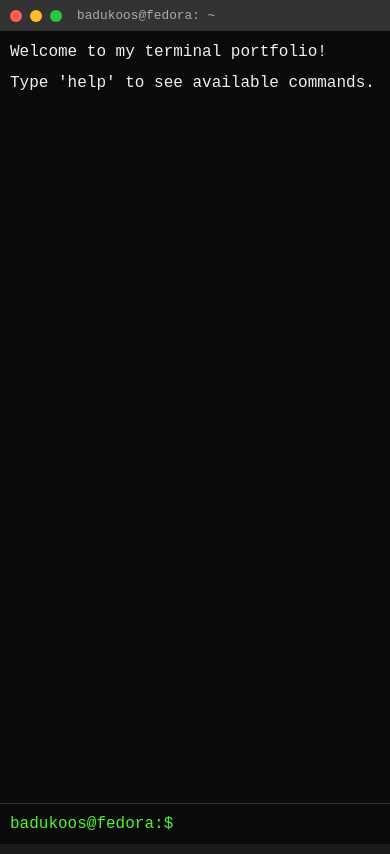
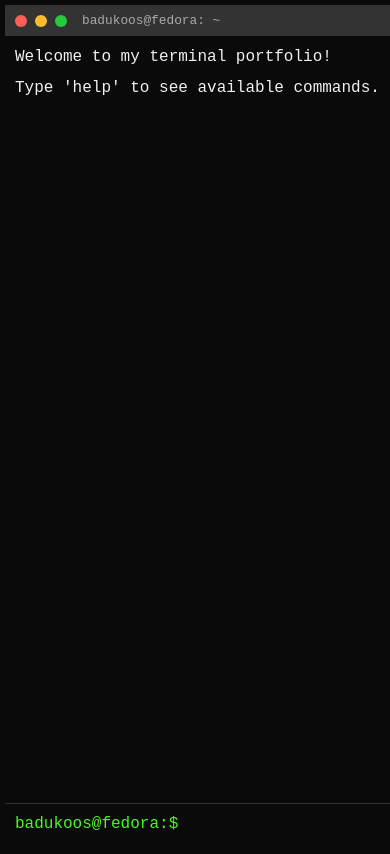
Before and after one commit to badukoos/badukoos.github.io, a plain HTML site: page index.html in a window 390 px wide. Drawn offline with Linux system fonts and the light colour scheme.

Commit message:
update styles

```diff
--- a/styles.css
+++ b/styles.css
@@ -14,33 +14,26 @@
     --history-color: #aaaaaa;
 }
 
-html, body {
-    height: 100%;
-    margin: 0;
-    padding: 0;
-    overflow: hidden;
-    touch-action: manipulation;
-}
-
 body {
     background-color: var(--bg-color);
     color: var(--text-color);
     font-family: 'SF Mono', 'Roboto Mono', 'Courier New', monospace;
+    margin: 0;
+    padding: 0;
+    height: 100vh;
+    overflow: hidden;
     line-height: 1.5;
-    position: fixed;
-    width: 100%;
-    height: 100%;
 }
 
 .terminal {
     width: 100%;
     height: 100vh;
-    height: -webkit-fill-available;
     background-color: var(--terminal-bg);
+    padding: 0;
     display: flex;
     flex-direction: column;
-    overflow: hidden;
-    position: relative;
+    box-shadow: none;
+    border-radius: 0;
 }
 
 .terminal-header {
@@ -48,11 +41,9 @@ body {
     padding: 8px 15px;
     display: flex;
     align-items: center;
-    position: sticky;
-    top: 0;
-    z-index: 10;
+    margin: 0;
+    border-radius: 0;
     user-select: none;
-    flex-shrink: 0;
 }
 
 .terminal-buttons {
@@ -90,7 +81,6 @@ body {
     padding: 15px;
     min-height: 0;
     scroll-behavior: smooth;
-    -webkit-overflow-scrolling: touch;
 }
 
 .terminal-content::-webkit-scrollbar {
@@ -114,7 +104,6 @@ body {
     border-top: 1px solid var(--border-color);
     position: sticky;
     bottom: 0;
-    flex-shrink: 0;
 }
 
 .prompt {
@@ -219,33 +208,22 @@ body {
     text-decoration: underline;
 }
 
+/* Mobile responsiveness */
 @media (max-width: 768px) {
-    html, body {
-        position: fixed;
-        overscroll-behavior: none;
-    }
-
     .terminal {
-        height: 100vh;
-        height: -webkit-fill-available;
+        padding: 5px;
     }
 
     .terminal-header {
         padding: 6px 10px;
-        position: sticky;
-        top: 0;
     }
 
     .terminal-content {
         padding: 10px;
-        overflow-y: auto;
-        -webkit-overflow-scrolling: touch;
     }
 
     .terminal-input-line {
         padding: 8px 10px;
-        position: sticky;
-        bottom: 0;
     }
 
     .prompt {
@@ -257,6 +235,7 @@ body {
     }
 }
 
+/* Animation for new content */
 @keyframes fadeIn {
     from { opacity: 0; transform: translateY(5px); }
     to { opacity: 1; transform: translateY(0); }
```
